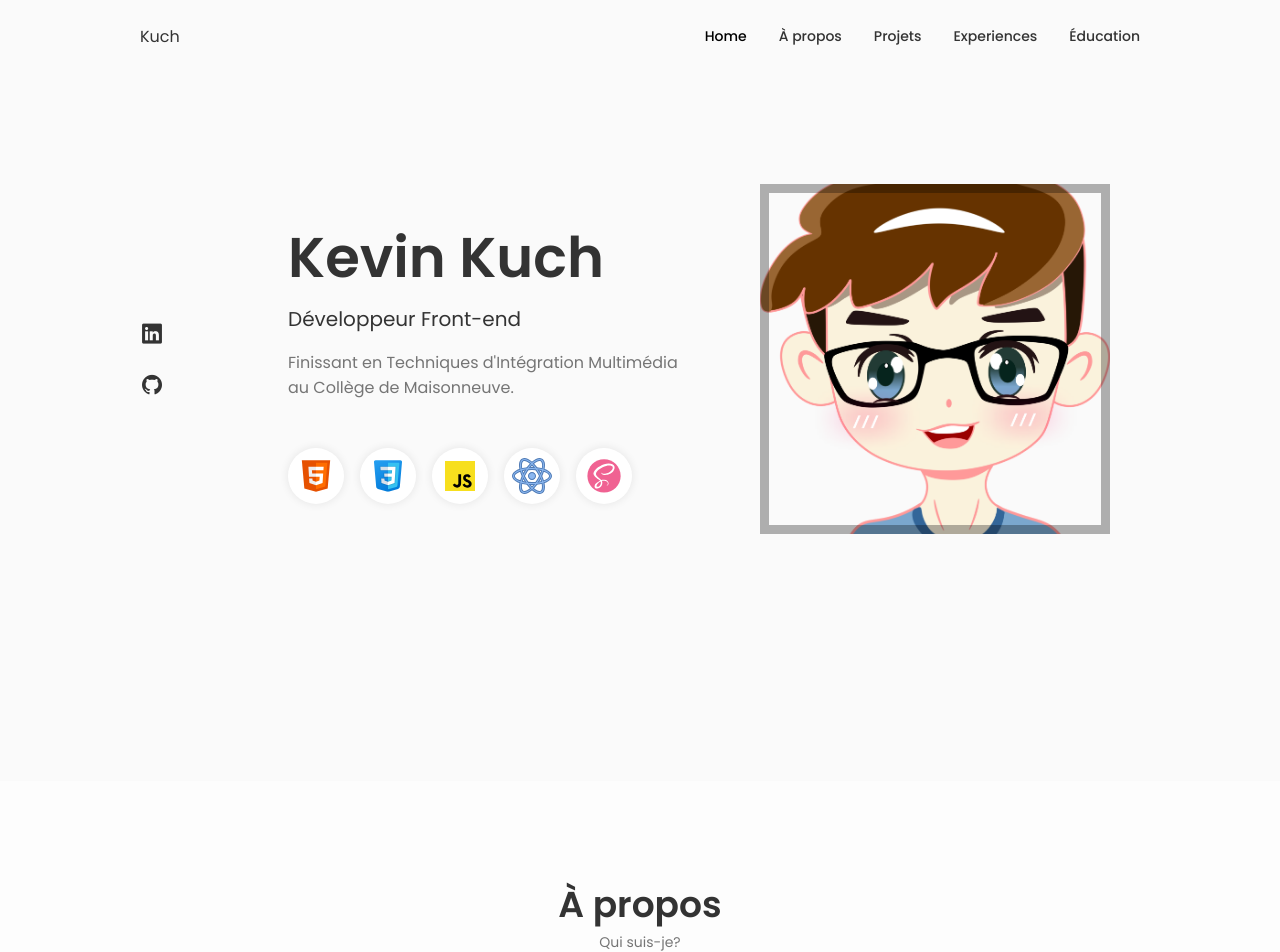
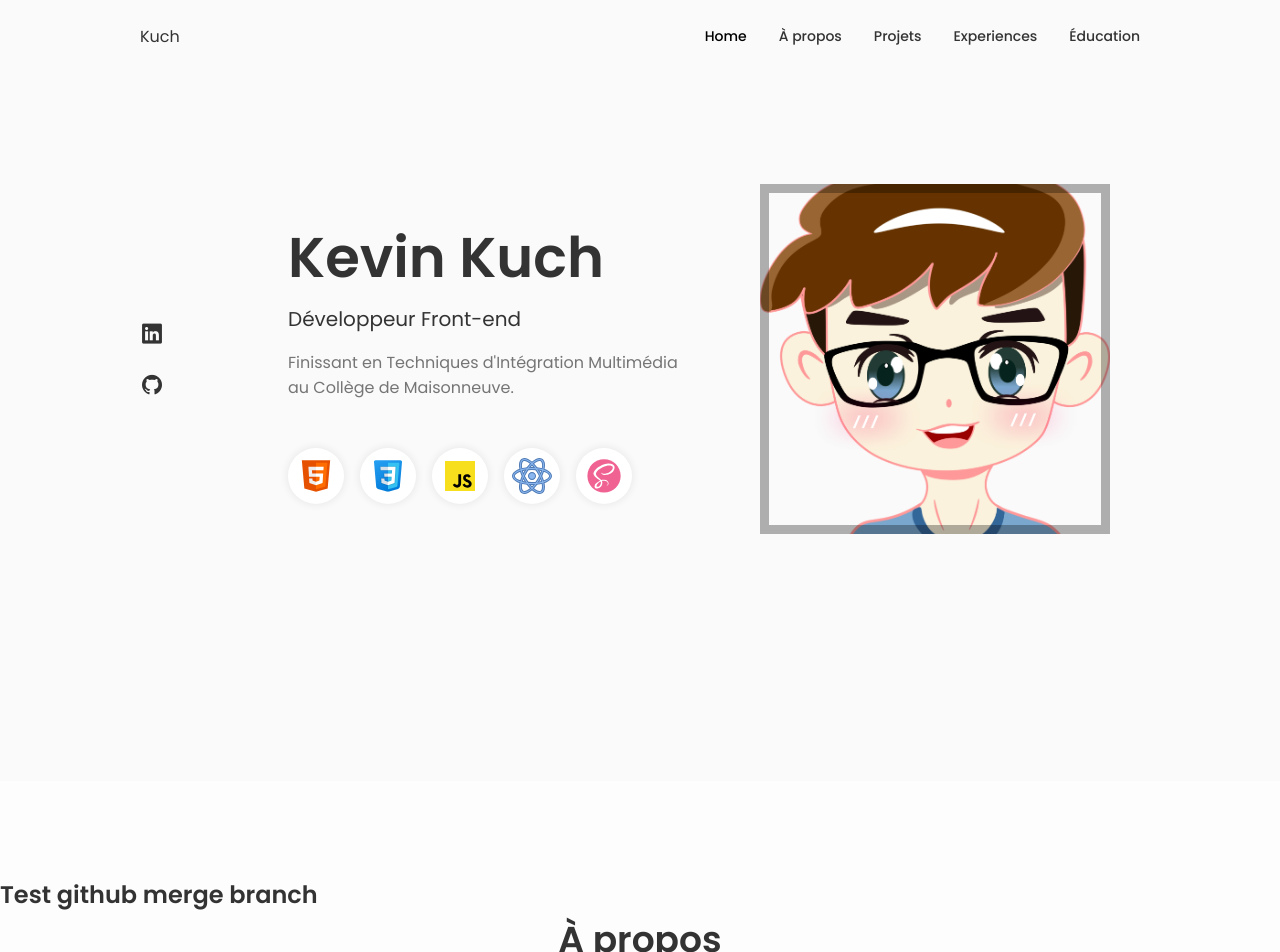
Before and after one commit to KevinKuch/kevin-kuch-portfolio, a React (Create React App) app: page / in a window 1280 px wide. Shown: the top 952 px of the page. Built offline with nearby package versions, Linux system fonts and the light colour scheme.

Commit message:
Tester merge git

```diff
--- a/src/components/about/About.jsx
+++ b/src/components/about/About.jsx
@@ -12,6 +12,7 @@ export default function About({}) {
         <section className='About section' id='about'>
             <Fade top cascade>
               <div>
+                <h1>Test github merge branch</h1>
                 <h2 className="section__title">À propos</h2>
                 <span className="section__subtitle">Qui suis-je?</span>
               </div>
```
